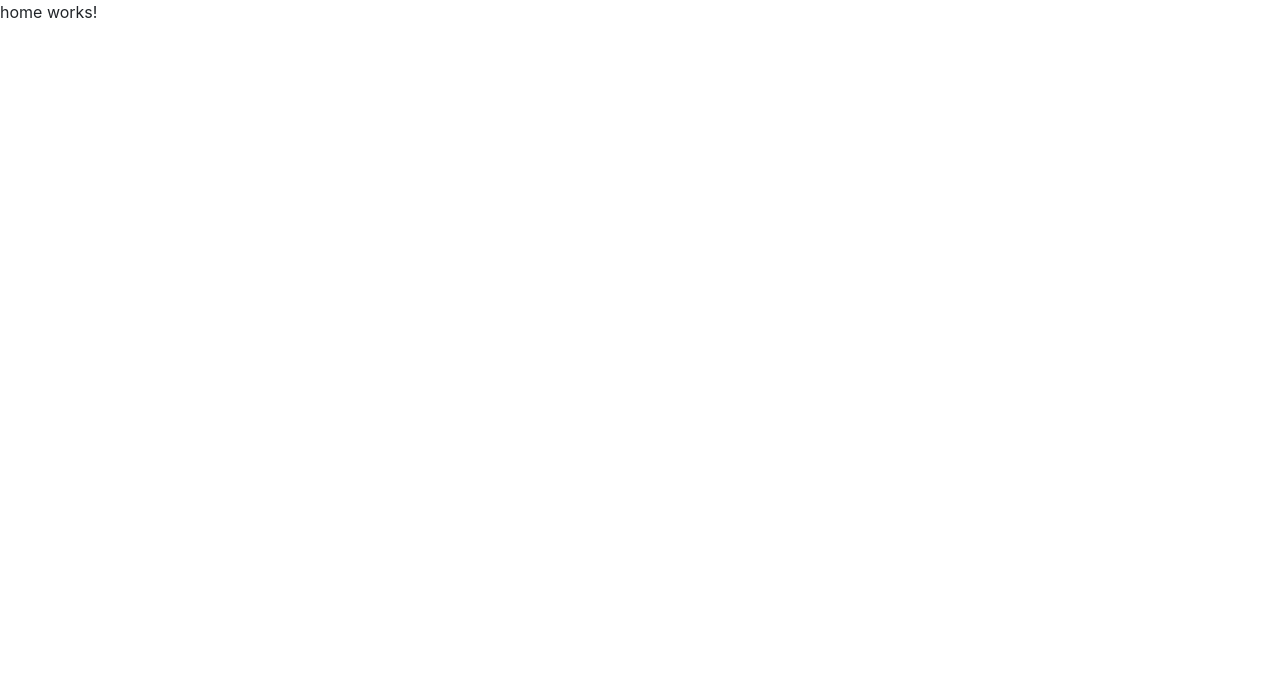
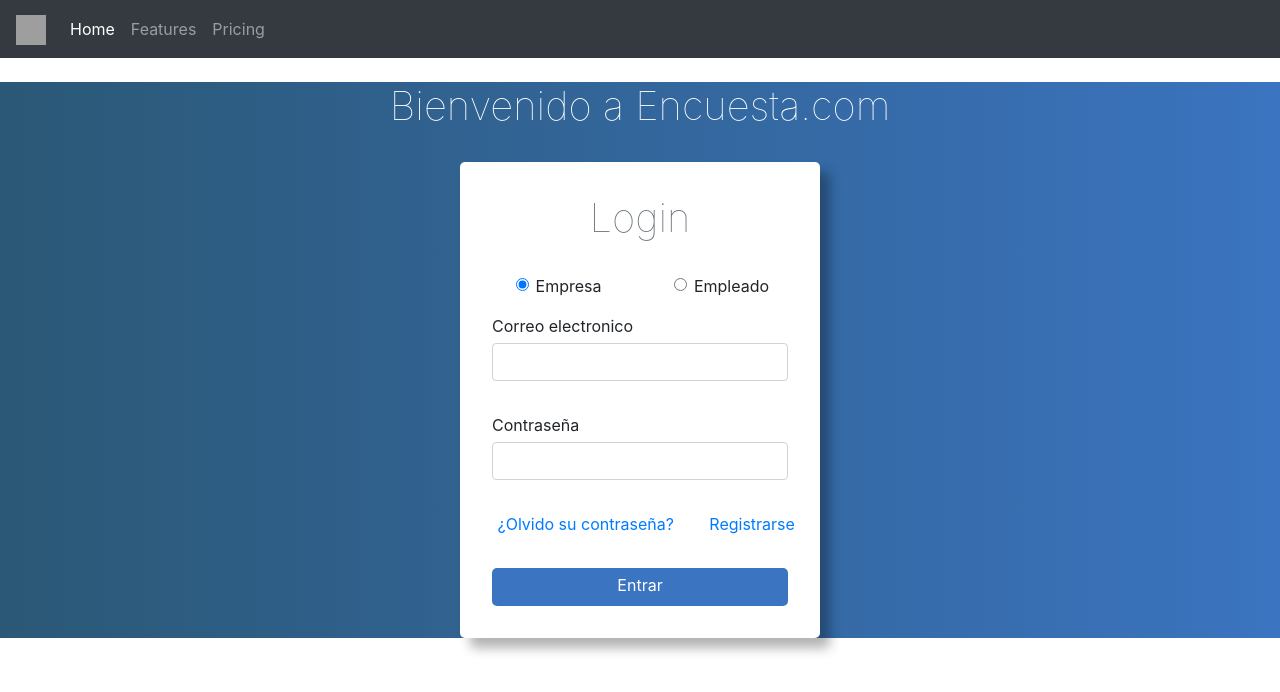
Before and after one commit to AbrahamLugoRamirez/Notebook, an Angular app: page /login in a window 1280 px wide. Shown: the top 692 px of the page. Built offline with nearby package versions, Linux system fonts and the light colour scheme; grey boxes are pictures that could not be loaded.

Commit message:
Se arreglo login component

```diff
--- a/package.json
+++ b/package.json
@@ -19,6 +19,7 @@
     "@angular/platform-browser": "~9.1.9",
     "@angular/platform-browser-dynamic": "~9.1.9",
     "@angular/router": "~9.1.9",
+    "boostrap": "^2.0.0",
     "bootstrap": "^4.5.0",
     "jquery": "^3.5.1",
     "popper.js": "^1.16.1",
--- a/src/app/app.component.html
+++ b/src/app/app.component.html
@@ -1 +1,3 @@
-<app-home></app-home>
+
+<app-navbar></app-navbar>
+<app-login></app-login>
--- a/src/app/app.module.ts
+++ b/src/app/app.module.ts
@@ -6,13 +6,15 @@
 import { LoginComponent } from './components/login/login.component';
 import { RegistroComponent } from './components/registro/registro.component';
 import { HomeComponent } from './components/home/home.component';
+import { NavbarComponent } from './components/shared/navbar/navbar.component';
 
 @NgModule({
   declarations: [
     AppComponent,
     LoginComponent,
     RegistroComponent,
-    HomeComponent
+    HomeComponent,
+    NavbarComponent
   ],
   imports: [
     BrowserModule,
--- a/src/app/components/login/login.component.css
+++ b/src/app/components/login/login.component.css
@@ -4,12 +4,11 @@
 }
 
 
-body {
+.cont{
     display: flex;
     align-items: center;
     justify-content: center;
     flex-direction: column;
-    height: 100vh;
     background: linear-gradient(90deg, #2b5876, #3b74c0);
 }
 
--- a/src/app/components/login/login.component.html
+++ b/src/app/components/login/login.component.html
@@ -1,11 +1,4 @@
-<!DOCTYPE html>
-<html lang="en">
-<head>
-    <meta charset="UTF-8">
-    <meta name="viewport" content="width=device-width, initial-scale=1.0">
-    <title>Document</title>
-</head>
-<body>
+<div class="cont">
     <h1 class="text-center text-white font-weight-lighter">Bienvenido a Encuesta.com</h1>
     <form class="form">
         <h1 class="text-center text-secondary font-weight-lighter">Login</h1>
@@ -59,5 +52,4 @@
         <input type="button" value="Entrar" onclick="verificar()" class="btn-entrar text-center text-white border-0">
     </form>
 
-</body>
-</html>
+</div>
--- /dev/null
+++ b/src/app/components/shared/navbar/navbar.component.html
@@ -0,0 +1,21 @@
+<nav class="navbar navbar-expand-lg navbar-dark bg-dark mb-4 ">
+    <a class="navbar-brand" href="#">
+        <img src="/docs/4.5/assets/brand/bootstrap-solid.svg" width="30" height="30" alt="" loading="lazy">
+      </a>
+    <button class="navbar-toggler" type="button" data-toggle="collapse" data-target="#navbarNav" aria-controls="navbarNav" aria-expanded="false" aria-label="Toggle navigation">
+      <span class="navbar-toggler-icon"></span>
+    </button>
+    <div class="collapse navbar-collapse" id="navbarNav">
+      <ul class="navbar-nav">
+        <li class="nav-item active">
+          <a class="nav-link" href="#">Home <span class="sr-only">(current)</span></a>
+        </li>
+        <li class="nav-item">
+          <a class="nav-link" href="#">Features</a>
+        </li>
+        <li class="nav-item">
+          <a class="nav-link" href="#">Pricing</a>
+        </li>
+      </ul>
+    </div>
+  </nav>
--- /dev/null
+++ b/src/app/components/shared/navbar/navbar.component.ts
@@ -0,0 +1,14 @@
+import { Component, OnInit } from '@angular/core';
+
+@Component({
+  selector: 'app-navbar',
+  templateUrl: './navbar.component.html'
+})
+export class NavbarComponent implements OnInit {
+
+  constructor() { }
+
+  ngOnInit(): void {
+  }
+
+}
```
Also changed, not shown: 1 other file (tests, documents, lock files or other folders).
